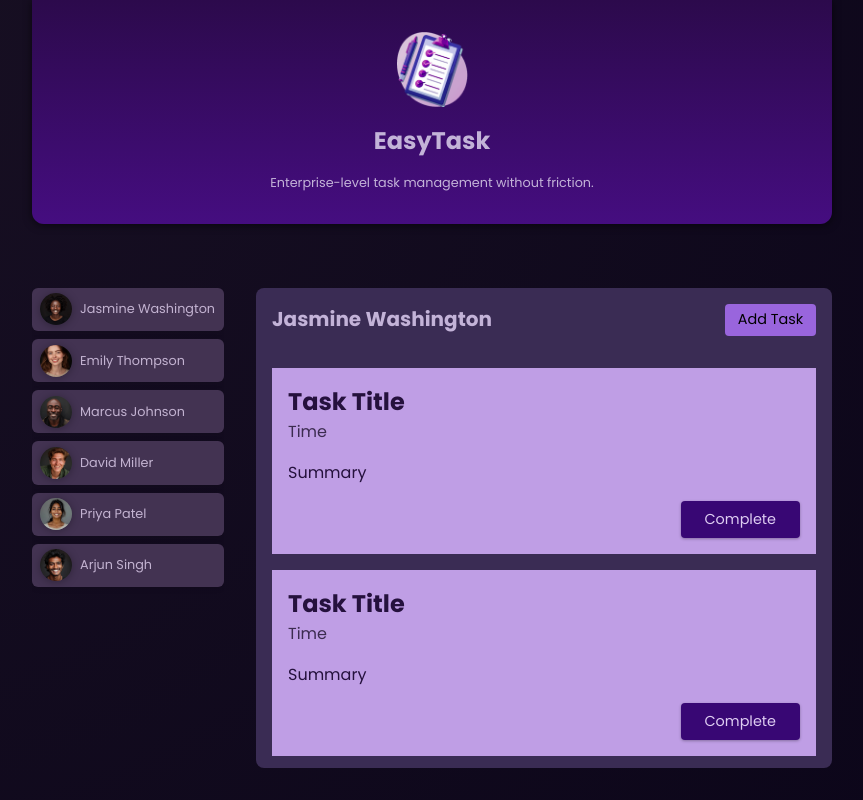
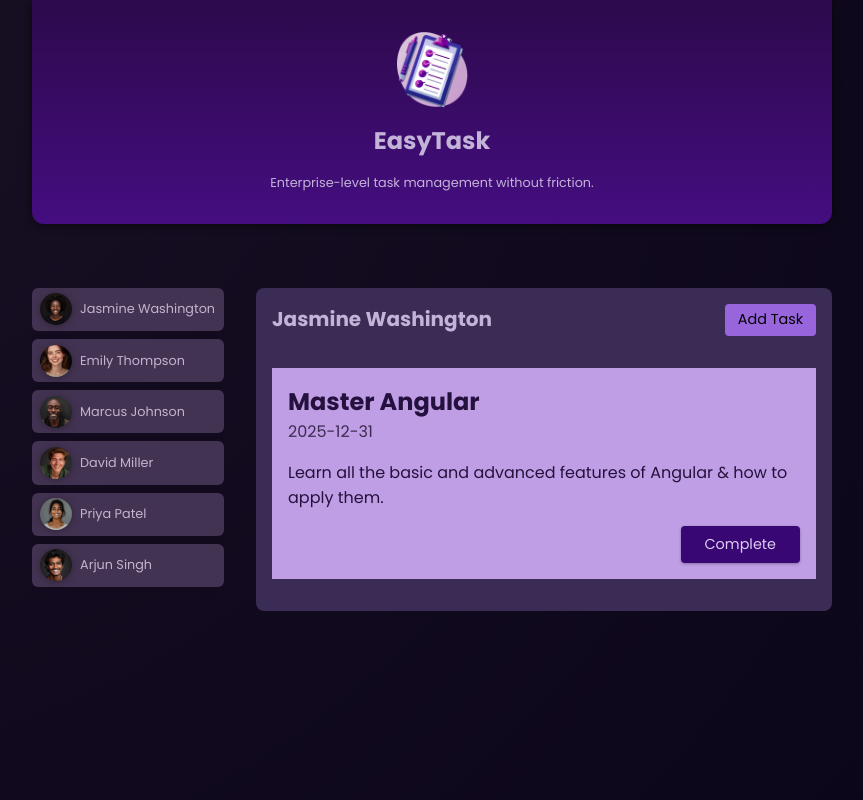
Before and after one commit to zuhair0/EasyTask-Angular, an Angular app: page / in a window 1280 px wide. Both pictures are taken after a click on the button "Jasmine Washington". Shown: the whole page, without its empty margins (208-1071 px from the left). Built offline with nearby package versions, Linux system fonts and the light colour scheme.

Commit message:
shwo the task's data to UI dynamically from tasks list

```diff
--- a/src/app/app.component.html
+++ b/src/app/app.component.html
@@ -29,8 +29,8 @@
   </ul>
 
   <!-- below is conditional rendering -->
-@if (selectedUserID){
-  <app-tasks [name]="selectedUserID.name"></app-tasks>
+@if (selectedUser){
+  <app-tasks [userId]="selectedUser.id" [name]="selectedUser.name"></app-tasks>
 }@else {
   <h2>Select any user to see its tasks!</h2>
 }
--- a/src/app/app.component.ts
+++ b/src/app/app.component.ts
@@ -15,7 +15,7 @@ export class AppComponent {
   users = DUMMY_USERS;
   userID!:String;
 
-  get selectedUserID(){
+  get selectedUser(){
     return this.users.find((user)=>user.id===this.userID)!
   }
   onSelectUser(id:String){
--- a/src/app/components/tasks/task/task.component.html
+++ b/src/app/components/tasks/task/task.component.html
@@ -1,7 +1,7 @@
 <article>
-    <h2>Task Title</h2>
-    <time>Time</time>
-    <p>Summary</p>
+    <h2>{{title}}</h2>
+    <time>{{dueDate}}</time>
+    <p>{{summary}}</p>
     <p class="actions">
         <button>Complete</button>
     </p>
--- a/src/app/components/tasks/tasks.component.html
+++ b/src/app/components/tasks/tasks.component.html
@@ -6,9 +6,9 @@
     </menu>
   </header>
   <ul>
-    @for(task of tasks; track task.id){
+    @for(task of selectedUserTasks; track task.id){
     <li>
-      <app-task />
+      <app-task [taskId]="task.id" [userId]="task.userId" [summary]="task.summary" [dueDate]="task.dueDate" [title]="task.title"/>
     </li>
     }
   </ul>
--- a/src/app/components/tasks/tasks.component.ts
+++ b/src/app/components/tasks/tasks.component.ts
@@ -8,6 +8,7 @@ import { TaskComponent } from './task/task.component';
   styleUrl: './tasks.component.css',
 })
 export class TasksComponent {
+  @Input({required: true}) userId!: string;
   @Input({ required: true }) name!: string;
   tasks = [
     {
@@ -34,4 +35,7 @@ export class TasksComponent {
       dueDate: '2024-06-15',
     },
   ];
+  get selectedUserTasks(){
+    return this.tasks.filter((task)=> task.userId=== this.userId)
+  }
 }
```
Also changed, not shown: src/app/components/tasks/task/task.component.ts (+6 -1 lines).
